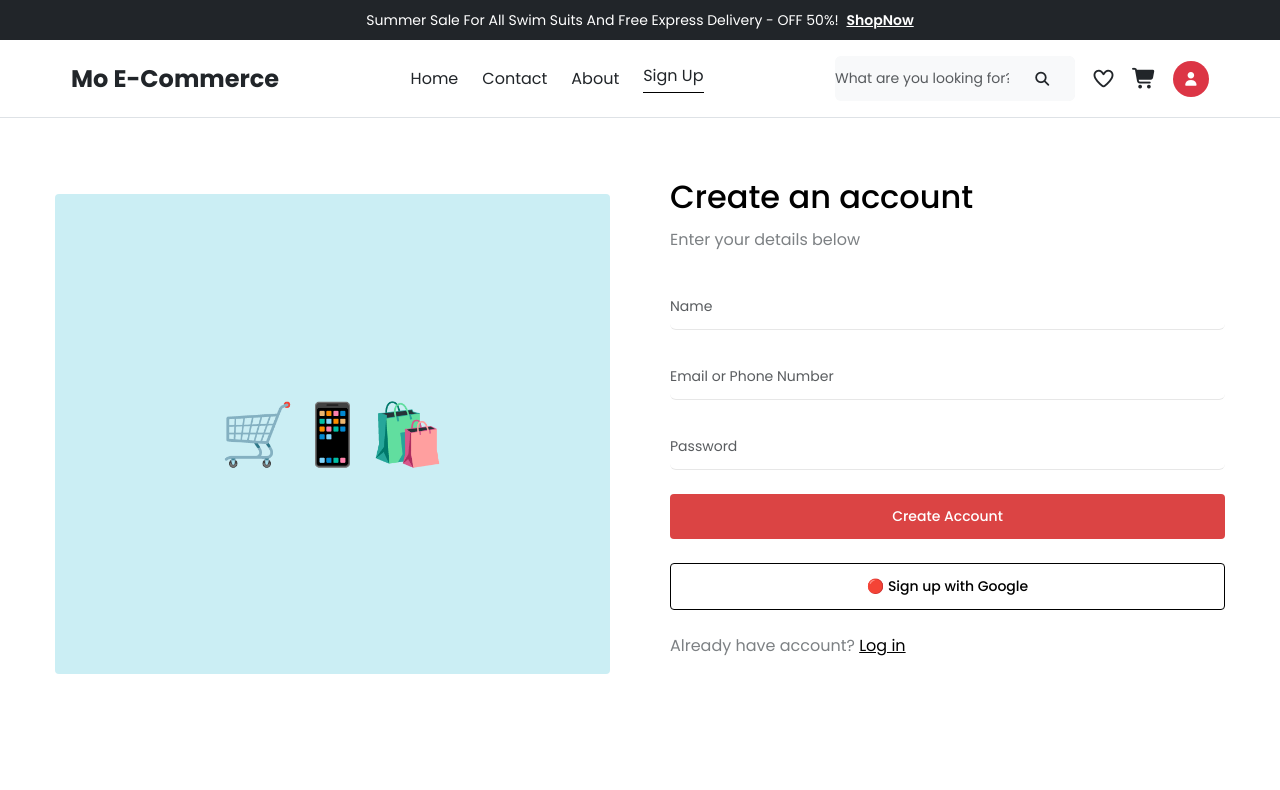
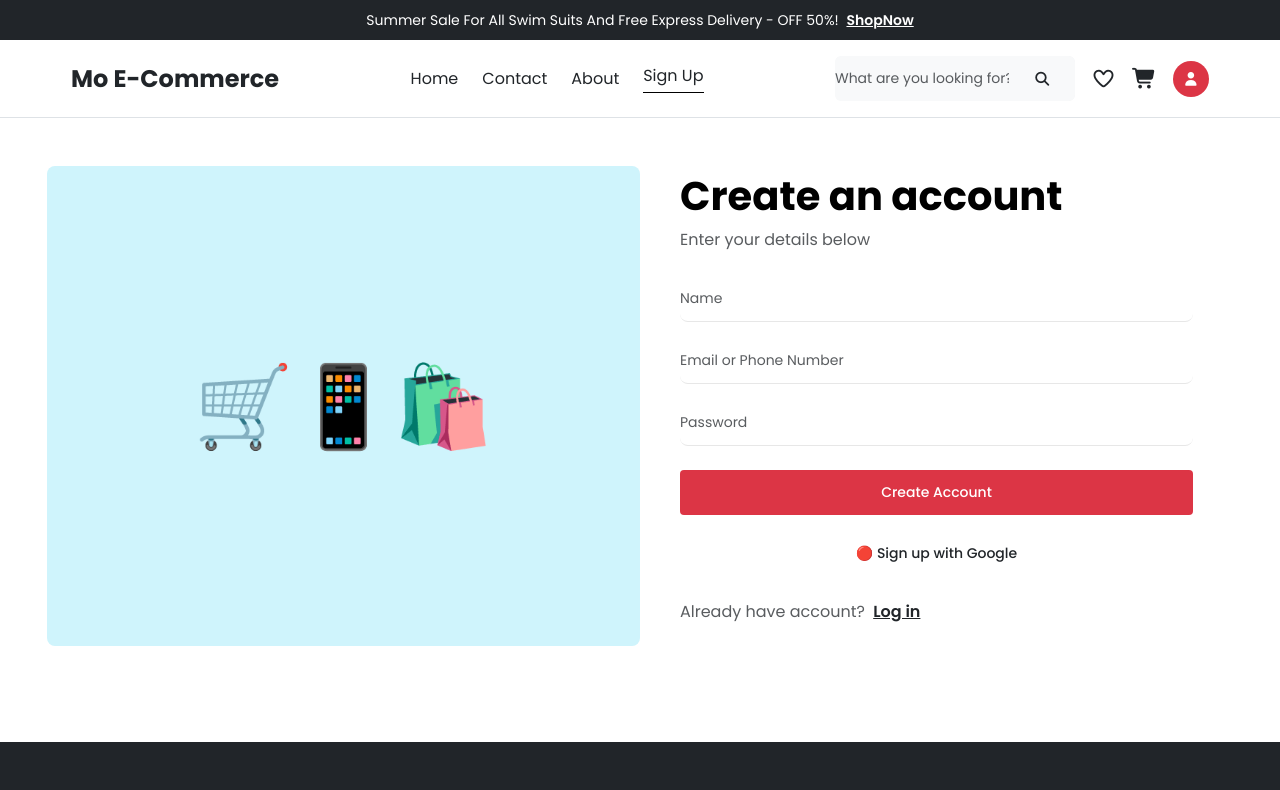
Before and after one commit to MohamedIbrahem99999/E-Commerce, an Angular app: page /signup in a window 1280 px wide. Shown: the top 790 px of the page. Built offline with nearby package versions, Linux system fonts and the light colour scheme.

Commit message:
Update signup.component.html

```diff
--- a/src/app/pages/signup/signup.component.html
+++ b/src/app/pages/signup/signup.component.html
@@ -1,26 +1,56 @@
-<div class="container auth-layout">
-  <div class="auth-image">
-    <div class="graphic">🛒📱🛍️</div>
-  </div>
 
-  <div class="auth-form">
-    <h1>Create an account</h1>
-    <p>Enter your details below</p>
+<div class="container py-5">
+  <div class="row align-items-center g-4 g-lg-5">
 
-    <form [formGroup]="form" (ngSubmit)="submit()">
-      <input class="form-control" placeholder="Name" formControlName="name" />
-      <div class="err" *ngIf="submitted && form.get('name')?.invalid">Name is required</div>
+    <!-- Left Column: Image / Graphic -->
+    <div class="col-12 col-md-6 d-none d-md-flex align-items-center justify-content-center bg-info-subtle rounded-3 min-vh-50" style="min-height: 480px;">
+      <div class="display-1">🛒📱🛍️</div>
+    </div>
 
-      <input class="form-control" placeholder="Email or Phone Number" formControlName="identifier" />
-      <div class="err" *ngIf="submitted && form.get('identifier')?.invalid">This field is required</div>
+    <!-- Right Column: Form -->
+    <div class="col-12 col-md-6">
+      <div class="w-100 style-form-wrapper px-md-3">
+        <h1 class="fw-bold mb-2">Create an account</h1>
+        <p class="text-muted mb-4">Enter your details below</p>
 
-      <input class="form-control" type="password" placeholder="Password" formControlName="password" />
-      <div class="err" *ngIf="submitted && form.get('password')?.invalid">Minimum 6 characters</div>
+        <form [formGroup]="form" (ngSubmit)="submit()" class="d-flex flex-column gap-3">
 
-      <button class="btn btn-primary full" type="submit">Create Account</button>
-      <button class="btn btn-outline full" type="button">🔴 Sign up with Google</button>
-    </form>
+          <div>
+            <input class="form-control form-control-lg" placeholder="Name" formControlName="name" />
+            <div class="text-danger small mt-1" *ngIf="submitted && form.get('name')?.invalid">
+              Name is required
+            </div>
+          </div>
 
-    <p class="switch">Already have account? <a routerLink="/login">Log in</a></p>
+          <div>
+            <input class="form-control form-control-lg" placeholder="Email or Phone Number" formControlName="identifier" />
+            <div class="text-danger small mt-1" *ngIf="submitted && form.get('identifier')?.invalid">
+              This field is required
+            </div>
+          </div>
+
+          <div>
+            <input class="form-control form-control-lg" type="password" placeholder="Password" formControlName="password" />
+            <div class="text-danger small mt-1" *ngIf="submitted && form.get('password')?.invalid">
+              Minimum 6 characters
+            </div>
+          </div>
+
+          <button class="btn btn-danger btn-lg w-100 mt-2" type="submit">
+            Create Account
+          </button>
+
+          <button class="btn btn-outline-dark btn-lg w-100" type="button">
+            🔴 Sign up with Google
+          </button>
+        </form>
+
+        <p class="text-muted mt-4 text-center text-md-start">
+          Already have account?
+          <a routerLink="/login" class="text-dark fw-semibold text-decoration-underline ms-1">Log in</a>
+        </p>
+      </div>
+    </div>
+
   </div>
 </div>
```
